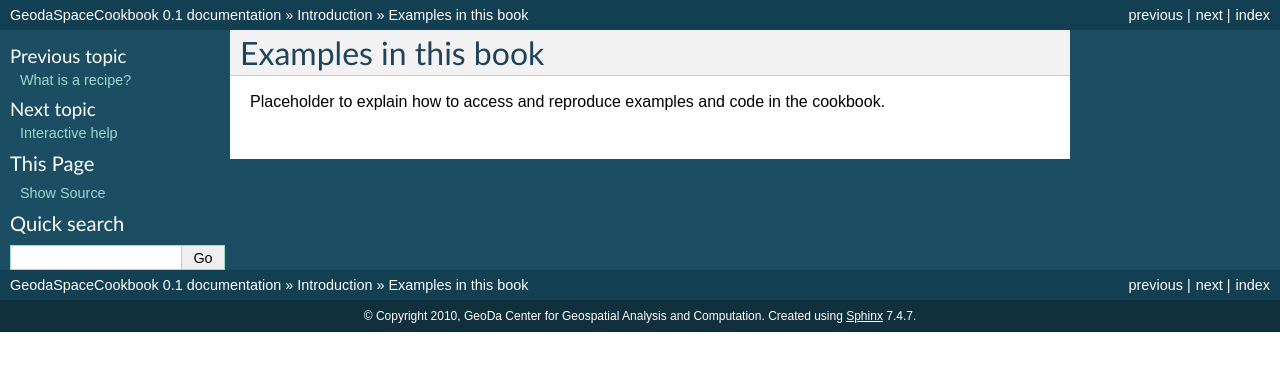
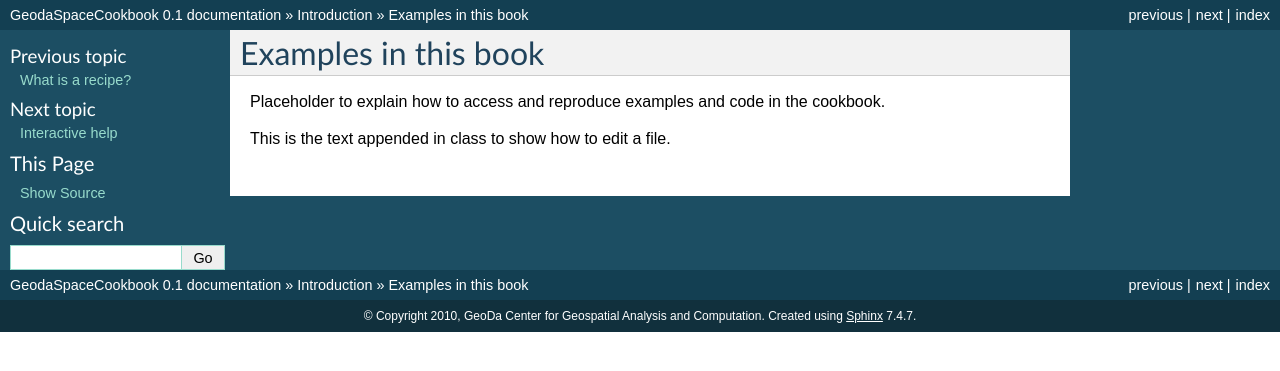
Before and after one commit to GeoDaCenter/GeoDaSpace, a Sphinx documentation site: the page built from doc/GeodaSpace-cookbook/source/c0Intro/examples.rst, in a window 1280 px wide. Shown: the top 371 px of the page. Built offline with Sphinx 7.4.7, drawn with Linux system fonts in a browser that asks for light colours; formulas are drawn with MathJax 3; pages that are not in the unit, such as notebooks, are missing from menus.

Commit message:
Adding new line to show example in class

```diff
--- a/doc/GeodaSpace-cookbook/source/c0Intro/examples.rst
+++ b/doc/GeodaSpace-cookbook/source/c0Intro/examples.rst
@@ -7,4 +7,6 @@ Examples in this book
 Placeholder to explain how to access and reproduce examples and code in the
 cookbook.
 
+This is the text appended in class to show how to edit a file.
+
 .. dev
```
